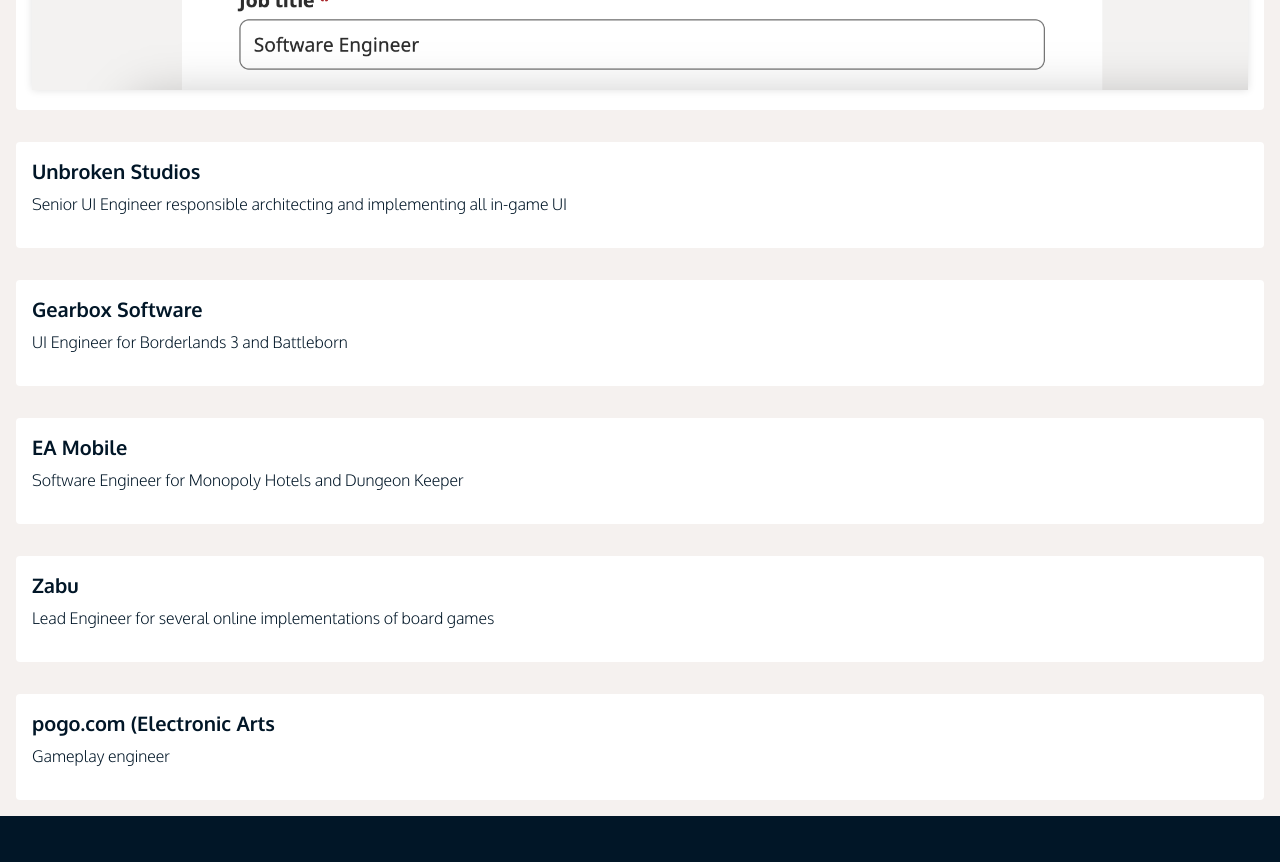
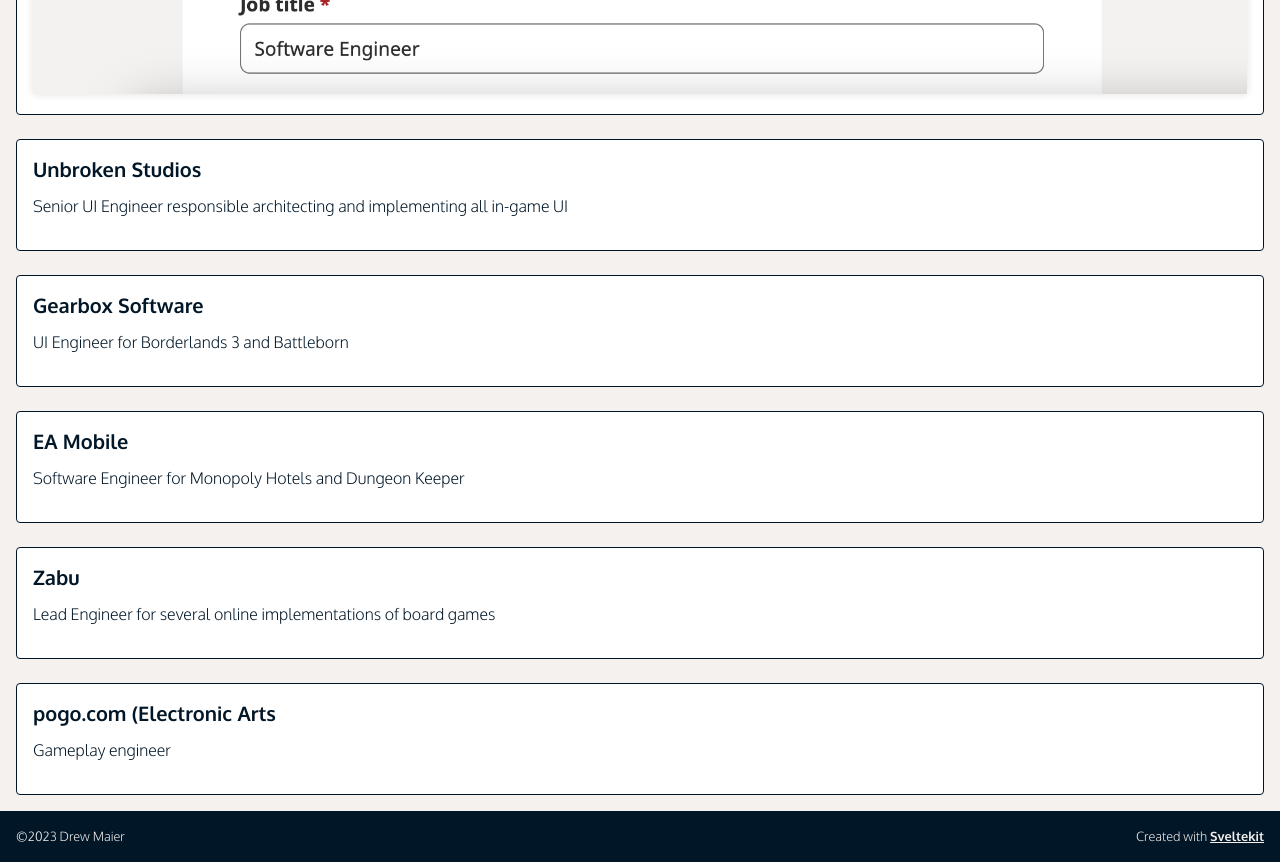
Before and after one commit to drewcmaier/portfolio, a SvelteKit app: page /projects in a window 1280 px wide. Shown: the part 940-1802 px from the top of the page. Before the commit the page ends 1756 px from the top, so only its background shows below. Built offline with nearby package versions, Linux system fonts and the light colour scheme.

Commit message:
feat: front page revamp

```diff
--- a/package.json
+++ b/package.json
@@ -12,6 +12,7 @@
 		"format": "prettier --plugin-search-dir . --write ."
 	},
 	"devDependencies": {
+		"@fontsource/fira-mono": "^4.5.10",
 		"@fontsource/oxygen": "^4.5.9",
 		"@sveltejs/adapter-auto": "^1.0.0",
 		"@sveltejs/kit": "^1.0.0",
--- a/src/routes/+layout.svelte
+++ b/src/routes/+layout.svelte
@@ -9,10 +9,27 @@
 <main>
 	<slot />
 </main>
-<footer />
+<footer>
+	<p>©2023 Drew Maier</p>
+	<p>Created with <a href="https://kit.svelte.dev/">Sveltekit</a></p>
+</footer>
 
 <style>
 	main {
-		padding: var(--spacing-md);
+		padding: var(--spacing-3);
+		background-color: var(--color-background);
+	}
+
+	footer {
+		display: flex;
+		justify-content: space-between;
+		font-size: var(--font-size-0);
+		color: var(--color-text-inverse);
+		background-color: var(--color-primary);
+		padding: var(--spacing-3);
+	}
+
+	footer a {
+		color: var(--color-text-inverse);
 	}
 </style>
--- a/src/routes/+page.svelte
+++ b/src/routes/+page.svelte
@@ -6,25 +6,24 @@
 			>and I am a UX Developer for <a href="https://www.indeed.com">Indeed</a> in the Philadelphia area.</span
 		>
 	</p>
+	<p>Whether it's for the web, mobile apps, or console video games, I love frontend development.</p>
 </section>
 
 <style>
 	section {
-		padding: var(--spacing-xl);
+		padding: var(--spacing-6);
+		font-size: var(--font-size-2);
+		height: fill;
 	}
 
 	:where(p, span):not(:last-child) {
-		line-height: 2;
-		margin-bottom: var(--spacing-md);
-	}
-
-	strong {
-		font-size: var(--font-size-2);
-		margin: var(--spacing-md) 0;
+		margin-bottom: var(--spacing-4);
 	}
 
 	.hello {
 		display: block;
-		font-size: var(--font-size-6);
+		font-family: var(--font-mono);
+		font-size: var(--font-size-7);
+		margin: var(--spacing-5) 0;
 	}
 </style>
--- a/src/routes/Nav.svelte
+++ b/src/routes/Nav.svelte
@@ -67,12 +67,13 @@
 		background-color: var(--color-primary);
 		color: var(--color-text-inverse);
 		fill: var(--color-text-inverse);
+
 		border-bottom: var(--border-normal);
 
 		display: flex;
 		align-items: center;
 		justify-content: space-between;
-		padding: var(--spacing-md);
+		padding: var(--spacing-3);
 	}
 
 	h1 {
--- a/src/routes/projects/+page.svelte
+++ b/src/routes/projects/+page.svelte
@@ -45,12 +45,12 @@
 	}
 
 	p {
-		margin-bottom: var(--spacing-md);
+		margin-bottom: var(--spacing-3);
 	}
 
 	.card-container {
 		display: flex;
 		flex-direction: column;
-		gap: var(--spacing-lg);
+		gap: var(--spacing-4);
 	}
 </style>
--- a/src/routes/projects/ProjectCard.svelte
+++ b/src/routes/projects/ProjectCard.svelte
@@ -13,9 +13,9 @@
 	}
 
 	section {
-		/* border: var(--border-normal); */
+		border: var(--border-normal);
 		border-radius: var(--border-radius-sm);
-		background-color: var(--color-secondary);
-		padding: var(--spacing-md);
+		background-color: #ffffff;
+		padding: var(--spacing-3);
 	}
 </style>
--- a/src/routes/style.css
+++ b/src/routes/style.css
@@ -1,20 +1,22 @@
 @import '@fontsource/oxygen/300.css';
 @import '@fontsource/oxygen/700.css';
+@import '@fontsource/fira-mono';
 
 :root {
     --color-primary: #011627;
-    --color-secondary: #ffffff;
+    --color-secondary: #f5f1ef;
     --color-tertiary: #427aa1;
     --color-accent: #4ecdc4;
     --color-background: #f5f1ef;
     --color-text: var(--color-primary);
     --color-text-inverse: var(--color-background);
 
-    --spacing-xs: 0.125rem;
-    --spacing-sm: 0.75rem;
-    --spacing-md: 1.0rem;
-    --spacing-lg: 1.5rem;
-    --spacing-xl: 2.0rem;
+    --spacing-1: 0.125rem;
+    --spacing-2: 0.75rem;
+    --spacing-3: 1.0rem;
+    --spacing-4: 1.5rem;
+    --spacing-5: 2.0rem;
+    --spacing-6: 3.0rem;
 
     --border-thin: 0.5px solid var(--color-primary);
     --border-normal: 1px solid var(--color-primary);
@@ -28,6 +30,7 @@
     --font-size-4: 2.0rem;
     --font-size-5: 2.5rem;
     --font-size-6: 3.0rem;
+    --font-size-7: 4.0rem;
 
     --breakpoint-sm: 20rem;
     --breakpoint-md: 32rem;
@@ -44,15 +47,15 @@
 }
 
 /* Desktop-only styles */
-@media screen and (min-width: 32rem) {
+/* @media screen and (min-width: 32rem) {
     :root {
-        --spacing-xs: 0.25rem;
-        --spacing-sm: 0.5rem;
-        --spacing-md: 1.0rem;
-        --spacing-lg: 2.0rem;
-        --spacing-xl: 3.0rem;
+        --spacing-1: 0.25rem;
+        --spacing-2: 0.5rem;
+        --spacing-3: 1.0rem;
+        --spacing-4: 2.0rem;
+        --spacing-5: 3.0rem;
     }
-}
+} */
 
 html {
     background-color: var(--color-primary);
@@ -85,14 +88,13 @@ h1 {
 
 h2 {
     font-size: var(--font-size-3);
-    margin-bottom: var(--spacing-md);
+    margin-bottom: var(--spacing-3);
     font-weight: 700;
 }
 
 h3 {
     font-size: var(--font-size-2);
-    color: var(--color-text-secondary);
-    margin-bottom: var(--spacing-sm);
+    margin-bottom: var(--spacing-2);
 }
 
 h4 {
```
Also changed, not shown: 1 other file (tests, documents, lock files or other folders).
